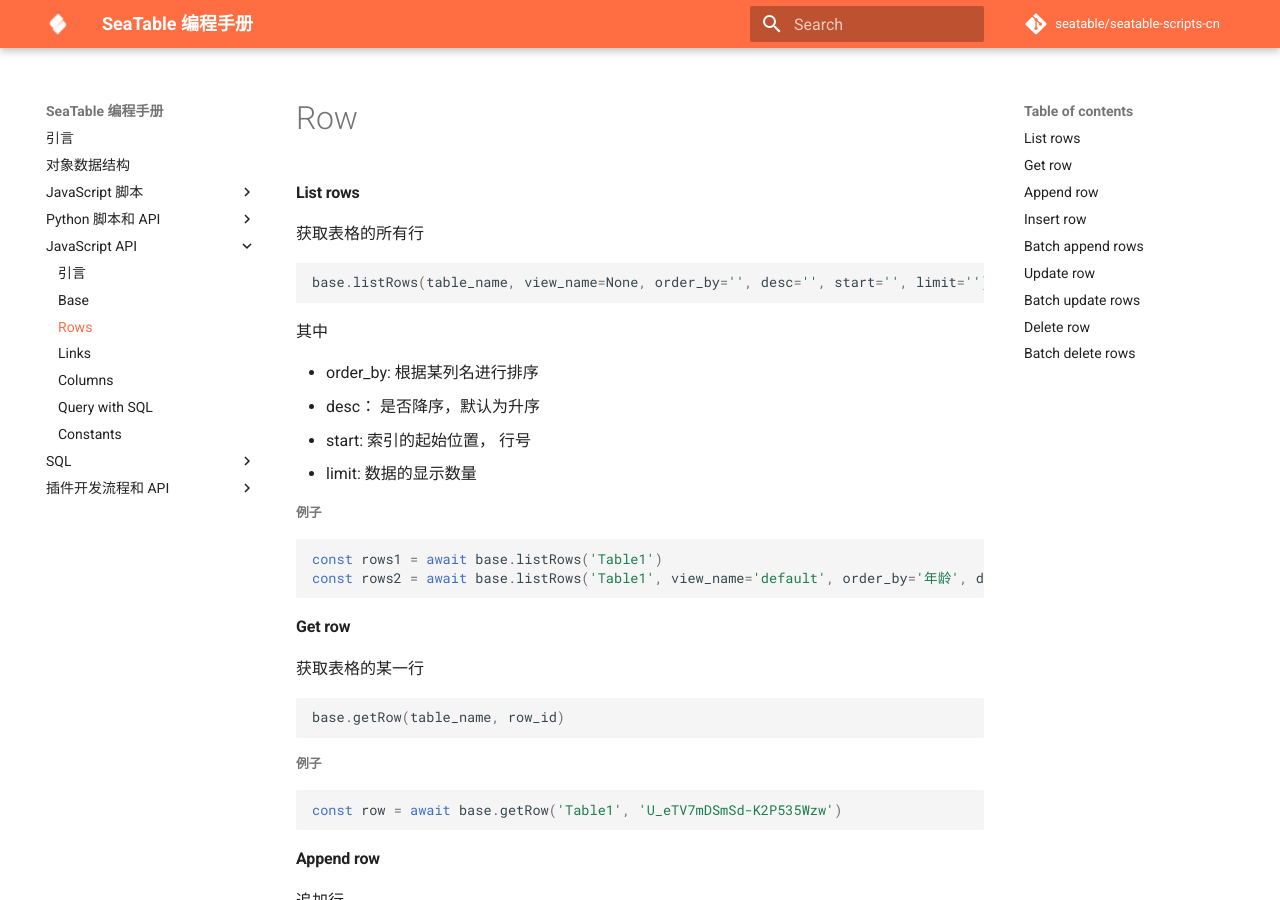
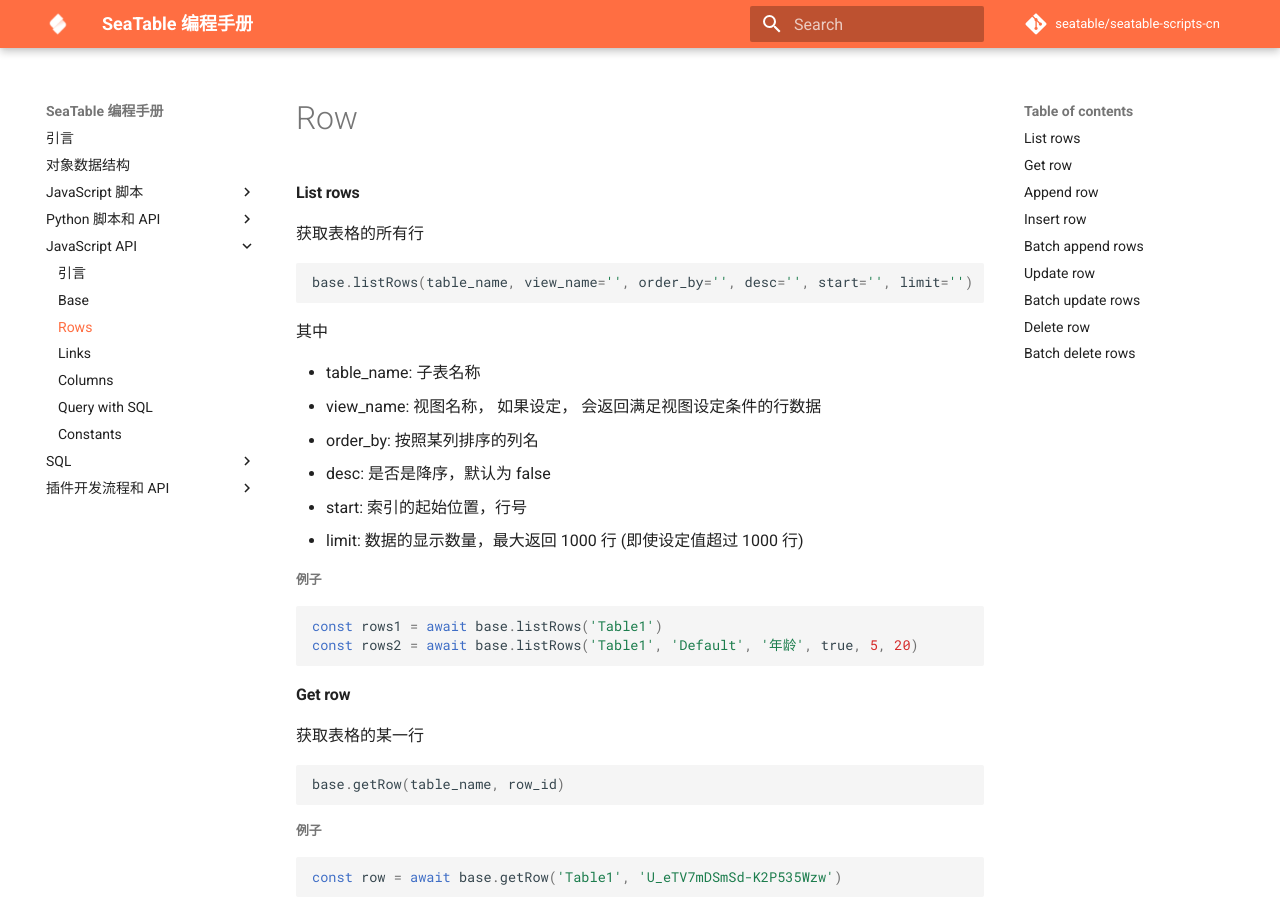
Before and after one commit to seatable/seatable-scripts-cn, an MkDocs documentation site: the page built from manual/javascript-api/rows.md, in a window 1280 px wide and 900 px high. Built offline with MkDocs 1.6.1 and Material for MkDocs 9.7.7, drawn with Linux system fonts in a browser that asks for light colours; comment, search, counter and statistics services are not loaded.

Commit message:
update doc

````diff
--- a/manual/javascript-api/rows.md
+++ b/manual/javascript-api/rows.md
@@ -5,21 +5,23 @@
 获取表格的所有行
 
 ```javascript
-base.listRows(table_name, view_name=None, order_by='', desc='', start='', limit='')
+base.listRows(table_name, view_name='', order_by='', desc='', start='', limit='')
 ```
 
 其中
 
-* order_by: 根据某列名进行排序
-* desc： 是否降序，默认为升序
-* start: 索引的起始位置， 行号
-* limit: 数据的显示数量
+* table_name: 子表名称
+* view_name: 视图名称， 如果设定， 会返回满足视图设定条件的行数据
+* order_by: 按照某列排序的列名
+* desc:  是否是降序，默认为 false
+* start: 索引的起始位置，行号
+* limit: 数据的显示数量，最大返回 1000 行 (即使设定值超过 1000 行)
 
 ##### 例子
 
 ```javascript
 const rows1 = await base.listRows('Table1')
-const rows2 = await base.listRows('Table1', view_name='default', order_by='年龄', desc=True, start=5, limit=20)
+const rows2 = await base.listRows('Table1', 'Default', '年龄', true, 5, 20)
 ```
 
 #### Get row
````
